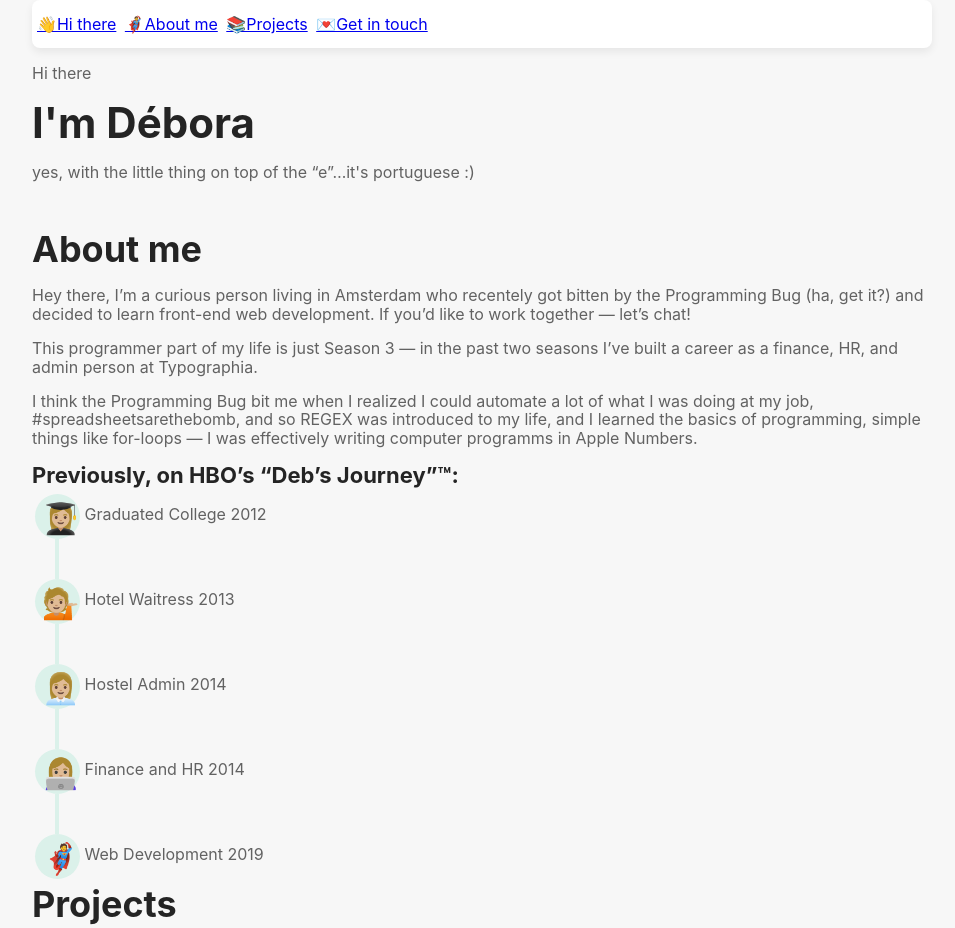
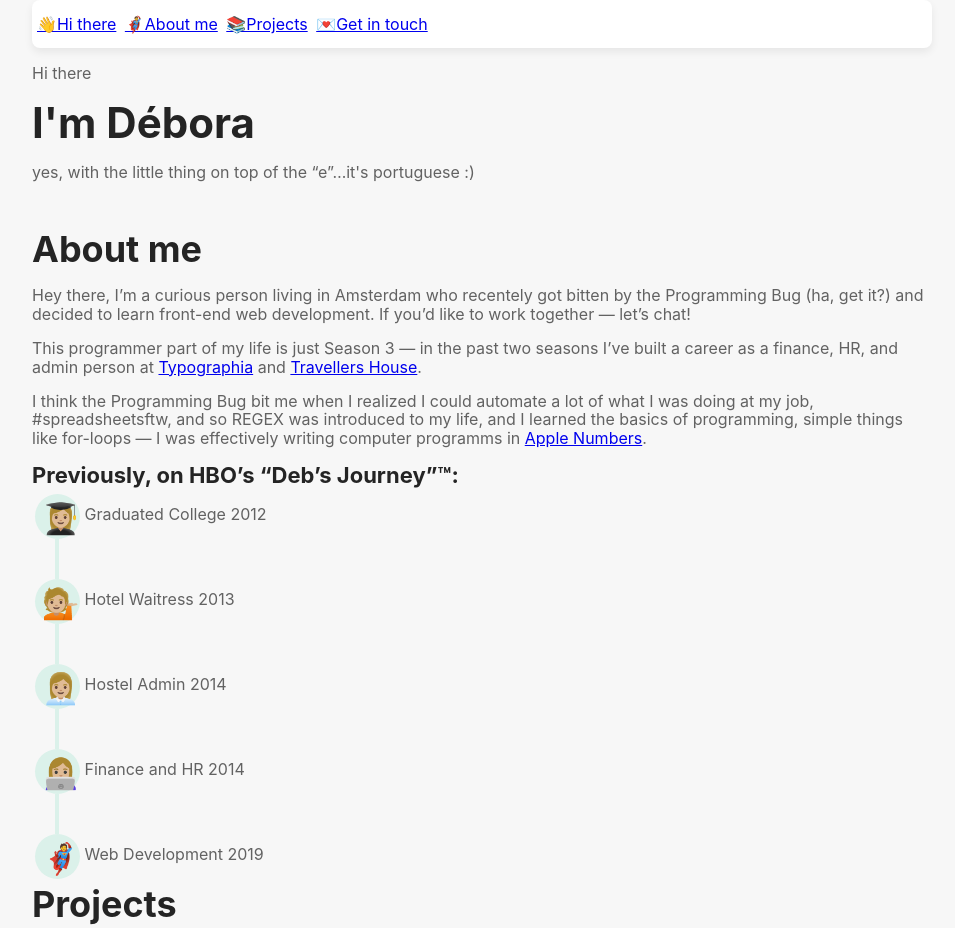
Before and after one commit to mindeby/my-portfolio, a plain HTML site: page index.html in a window 1280 px wide. Shown: the top 928 px of the page, without its empty margins (158-1113 px from the left). Drawn offline with Linux system fonts and the light colour scheme; a web font is replaced by a local one.

Commit message:
linked hrefs

```diff
--- a/index.html
+++ b/index.html
@@ -31,11 +31,11 @@
           If you’d like to work together — <a><span>let’s chat!</span></a>
         </p>
         <p>
-          This programmer part of my life is just Season 3 — in the past two seasons I’ve built a career as a finance, HR, and admin person at <a><span>Typographia</span></a>.
+          This programmer part of my life is just Season 3 — in the past two seasons I’ve built a career as a finance, HR, and admin person at <a href="https://www.typographia.com/" target="_blank"><span>Typographia</span></a> and <a href="http://travellershouse.com/th/home.html" target="_blank"><span>Travellers House</span></a>.
         </p>
         <p>
-          I think the Programming Bug bit me when I realized I could automate a lot of what I was doing at my job, #spreadsheetsarethebomb, and so REGEX was introduced to my life, and I learned the basics of programming, simple things like for-loops —
-          I was effectively writing computer programms in <a><span>Apple Numbers</span></a>.
+          I think the Programming Bug bit me when I realized I could automate a lot of what I was doing at my job, #spreadsheetsftw, and so REGEX was introduced to my life, and I learned the basics of programming, simple things like for-loops —
+          I was effectively writing computer programms in <a href="http://www.schoolsparks.com/assets/images/early-childhood-development/math-number-awareness/five-apples.jpg" target="_blank"><span>Apple Numbers</span></a>.
         </p>
         <h3>Previously, on HBO’s “Deb’s&nbsp;Journey”™:</h3>
 
```
